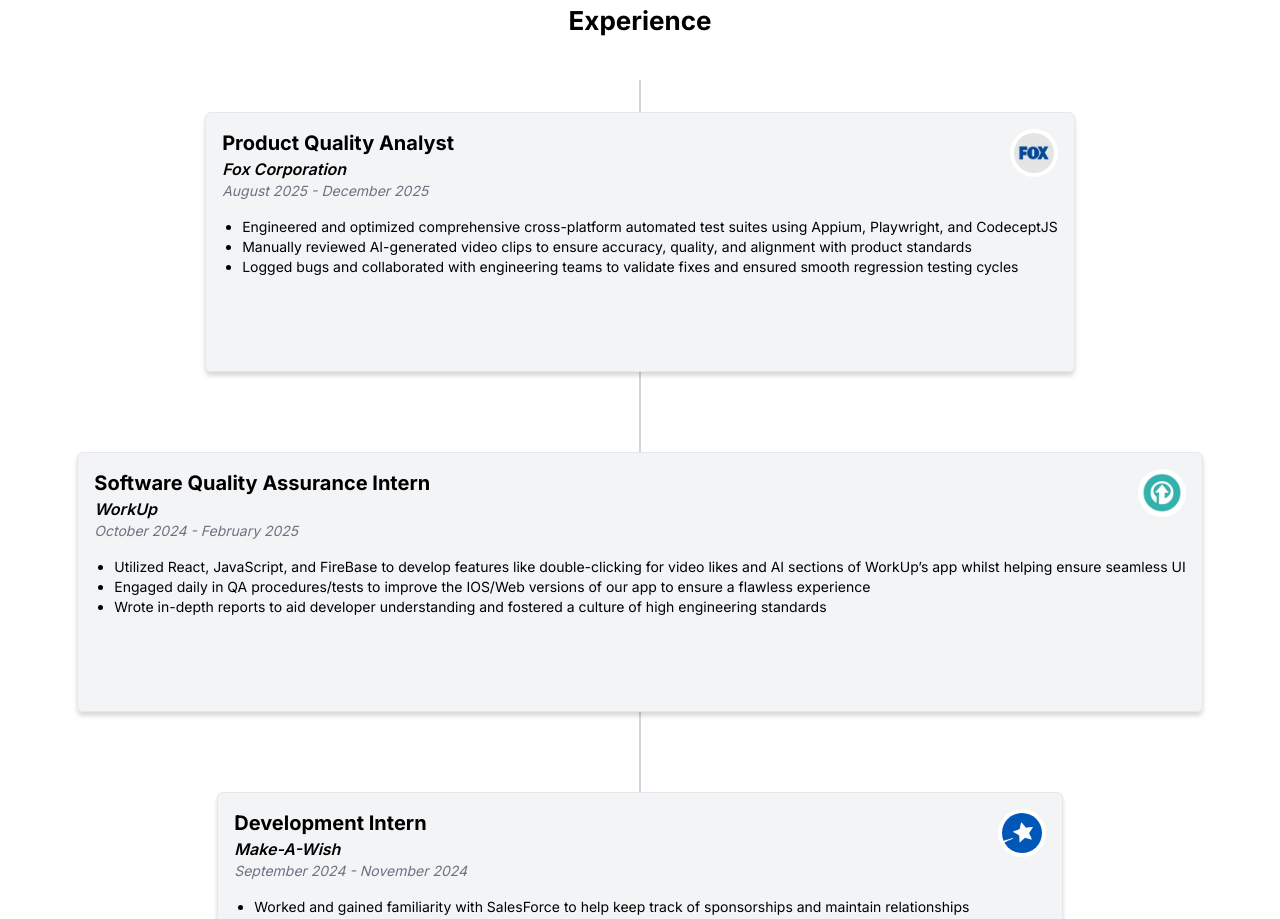
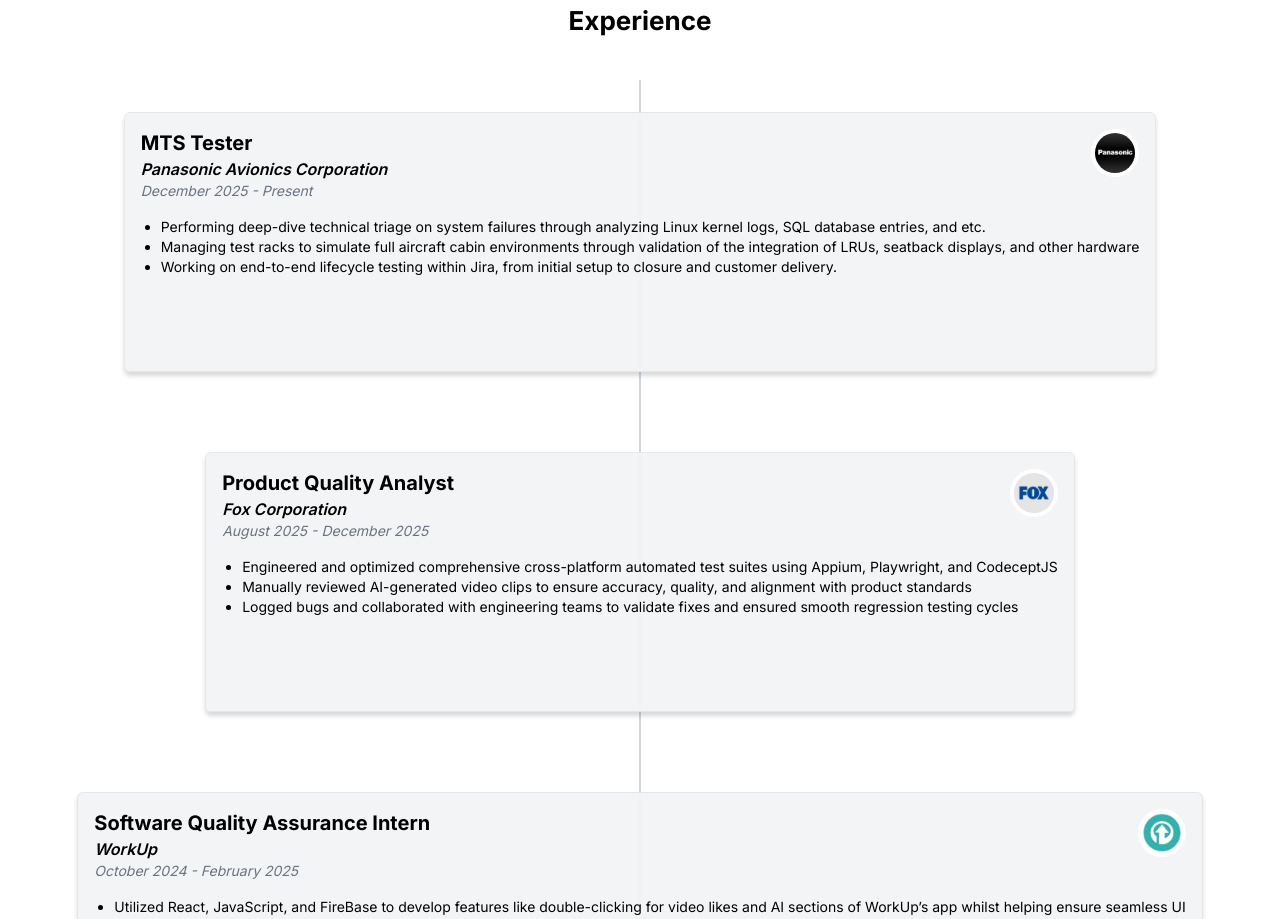
Before and after one commit to ethanlin03/ethanlin03.github.io, a React (Vite) app: page / in a window 1280 px wide. Shown: the part 4160-5079 px from the top of the page. Built offline with nearby package versions, Linux system fonts and the light colour scheme.

Commit message:
Added Panasonic role

```diff
--- a/src/components/ExperienceSection.jsx
+++ b/src/components/ExperienceSection.jsx
@@ -6,6 +6,7 @@ import NSF from "../assets/nsf.png";
 import MakeAWish from "../assets/makeawish.png";
 import Walgreens from "../assets/walgreens.png";
 import Fox from "../assets/fox.png";
+import Panasonic from "../assets/panasonic.png";
 
 const ExperienceSection = ({ needNavBar }) => {
     return (
@@ -23,6 +24,24 @@ const ExperienceSection = ({ needNavBar }) => {
             <div className="max-w-screen min-h-screen mx-auto px-4 py-8 mt-10 mb-32 relative">
                 <div className="absolute left-1/2 transform -translate-x-1/2 top-0 bottom-0 border-l-2 border-gray-300 z-0" />
                 <div className="flex flex-col items-center gap-12 sm:gap-20 2xl:gap-28 z-10">
+                    <JobIcon jobTitle="MTS Tester" company="Panasonic Avionics Corporation" date="December 2025 - Present" leftOrRight="left" imgsrc={Panasonic} description={
+                        <motion.ul
+                            initial={{ opacity: 0, x: -40 }}
+                            whileInView={{ opacity: 1, x: 0 }}
+                            transition={{ duration: 1.2, ease: "easeOut" }}
+                            viewport={{ once: false }}
+                            className="list-disc pl-5"
+                        >
+                            <li>
+                                Performing deep-dive technical triage on system failures through analyzing Linux kernel logs, SQL database entries, and etc.
+                            </li>
+                            <li>
+                                Managing test racks to simulate full aircraft cabin environments through validation of the integration of LRUs, seatback displays, and other hardware
+                            </li>
+                            <li>
+                                Working on end-to-end lifecycle testing within Jira, from initial setup to closure and customer delivery.
+                            </li>
+                        </motion.ul>}/>
                     <JobIcon jobTitle="Product Quality Analyst" company="Fox Corporation" date="August 2025 - December 2025" leftOrRight="right" imgsrc={Fox} description={
                         <motion.ul
                             initial={{ opacity: 0, x: -40 }}
```
Also changed, not shown: src/assets/panasonic.png (added).
